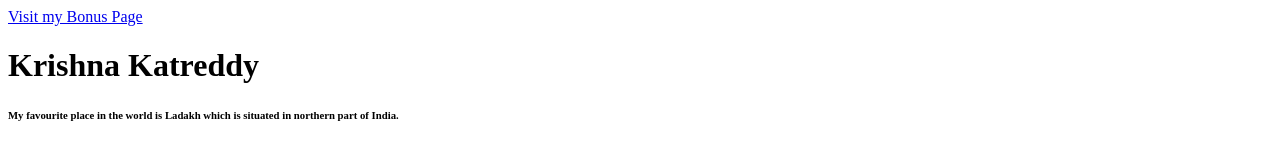
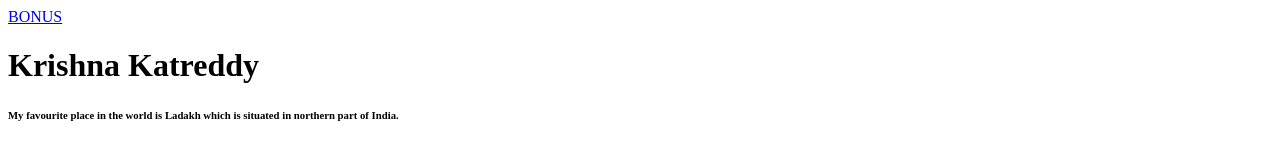
Before and after one commit to 44-563-WebApps-F21/webapps-f21-assignment-3-krish11189, a plain HTML site: page index.html in a window 1280 px wide. Shown: the top 146 px of the page. Drawn offline with Linux system fonts and the light colour scheme.

Commit message:
Modified files

```diff
--- a/index.html
+++ b/index.html
@@ -16,7 +16,7 @@
 </head>
 
 <body>
-    <a href="./bonus.html">Visit my Bonus Page</a>
+    <a href="./bonus.html">BONUS</a>
     <h1>Krishna Katreddy</h1>
     <h6>My favourite place in the world is Ladakh which is situated in northern part of India.</h6>
     <p>Ladakh is most famous for breathtaking landscapes, the crystal clear skies,
```
